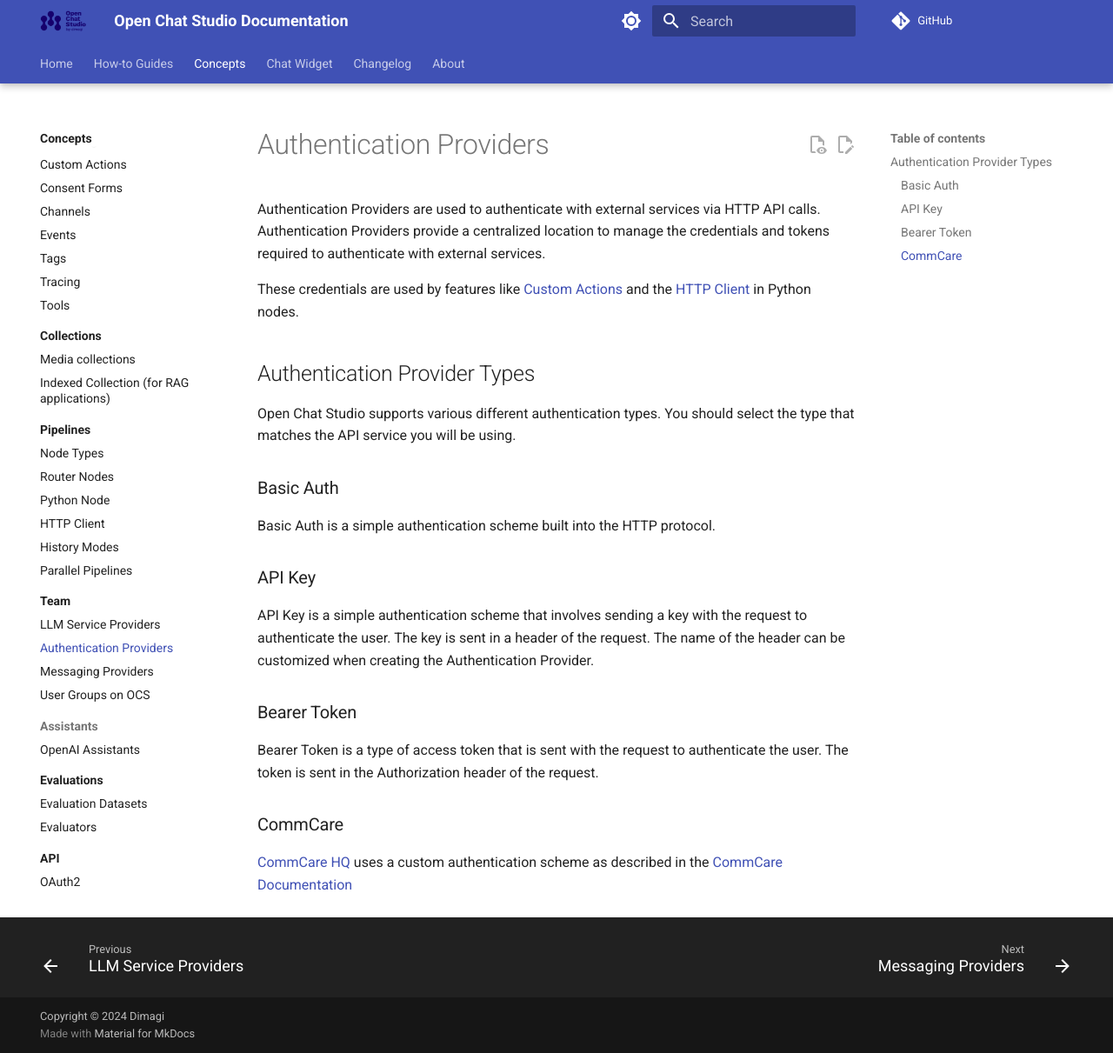
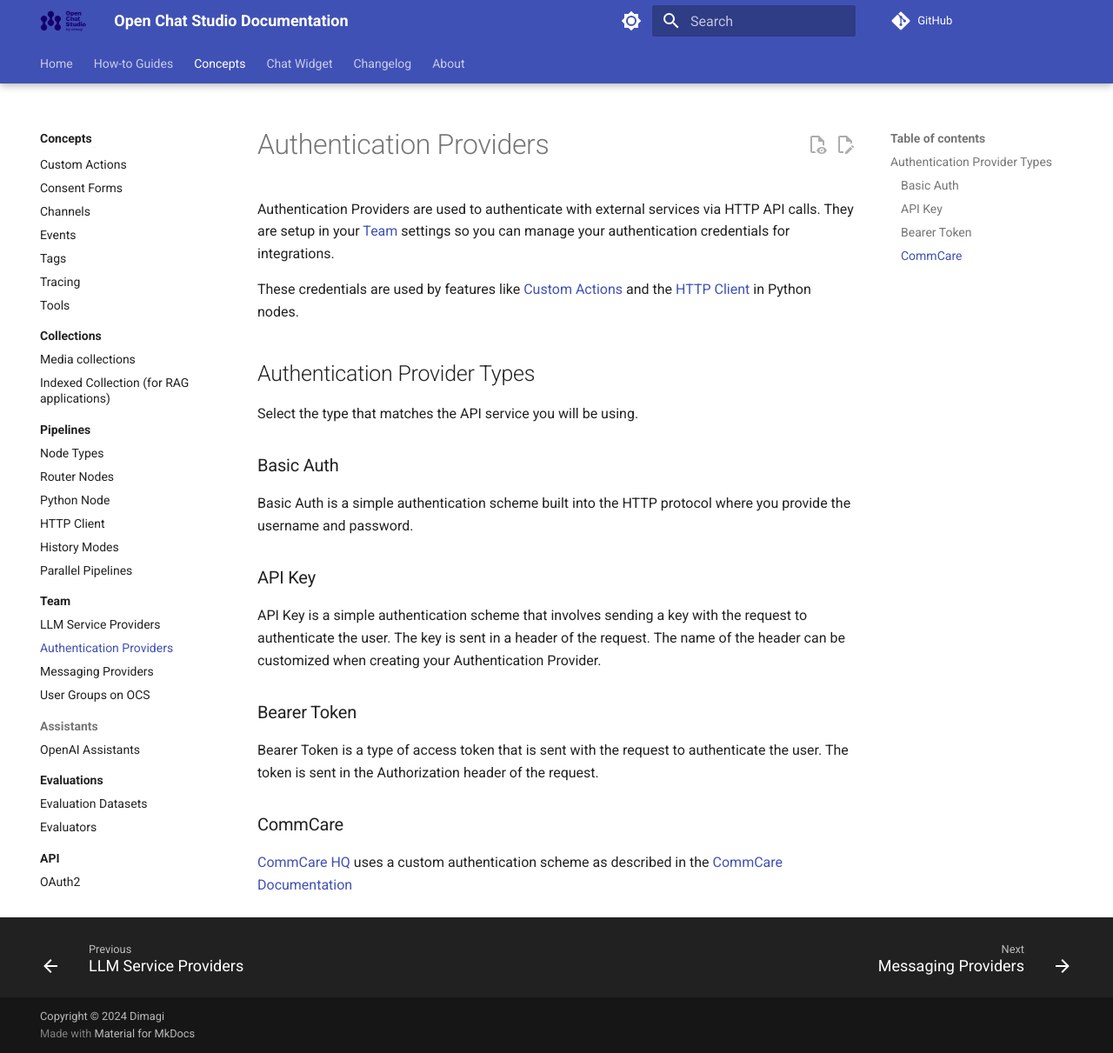
Before and after one commit to dimagi/open-chat-studio-docs, an MkDocs documentation site: the page built from docs/concepts/team/authentication_providers.md, in a window 1280 px wide and 1211 px high. Shown: the whole window at 87% size. Built offline with MkDocs 1.6.1 and Material for MkDocs 9.7.7, drawn with Linux system fonts in a browser that asks for light colours; a script that is not in the unit is left out; comment, search, counter and statistics services are not loaded.

Commit message:
Making it a bit easer for new users to understand calling APIs from OCS

```diff
--- a/docs/concepts/team/authentication_providers.md
+++ b/docs/concepts/team/authentication_providers.md
@@ -1,23 +1,20 @@
 # Authentication Providers
 
-Authentication Providers are used to authenticate with external services via HTTP API calls. Authentication Providers
-provide a centralized location to manage the credentials and tokens required to authenticate with external services.
+Authentication Providers are used to authenticate with external services via HTTP API calls. They are setup in your [Team](index.md) settings so you can manage your authentication credentials for integrations.
 
 These credentials are used by features like [Custom Actions](../custom_actions.md) and the [HTTP Client](../pipelines/http_client.md) in Python nodes.
 
 ## Authentication Provider Types
 
-Open Chat Studio supports various different authentication types. You should select the type that matches the API
-service you will be using.
+Select the type that matches the API service you will be using.
 
 ### Basic Auth
 
-Basic Auth is a simple authentication scheme built into the HTTP protocol.
+Basic Auth is a simple authentication scheme built into the HTTP protocol where you provide the username and password.
 
 ### API Key
 
-API Key is a simple authentication scheme that involves sending a key with the request to authenticate the user. The key
-is sent in a header of the request. The name of the header can be customized when creating the Authentication Provider.
+API Key is a simple authentication scheme that involves sending a key with the request to authenticate the user. The key is sent in a header of the request. The name of the header can be customized when creating your Authentication Provider.
 
 ### Bearer Token
 
```
Also changed, not shown: docs/concepts/custom_actions.md (+6 -5 lines), docs/concepts/pipelines/http_client.md (+7 -4 lines).
